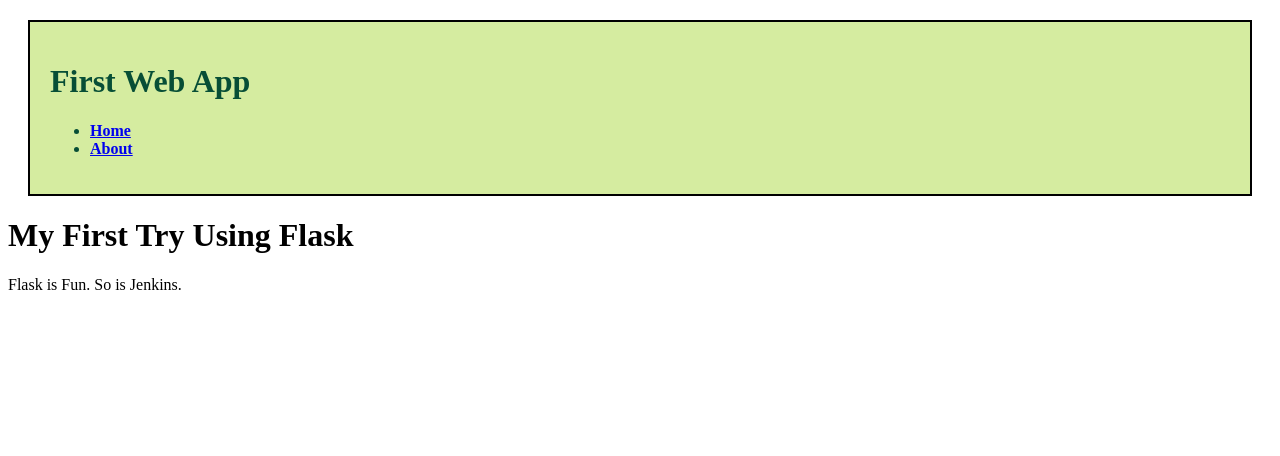
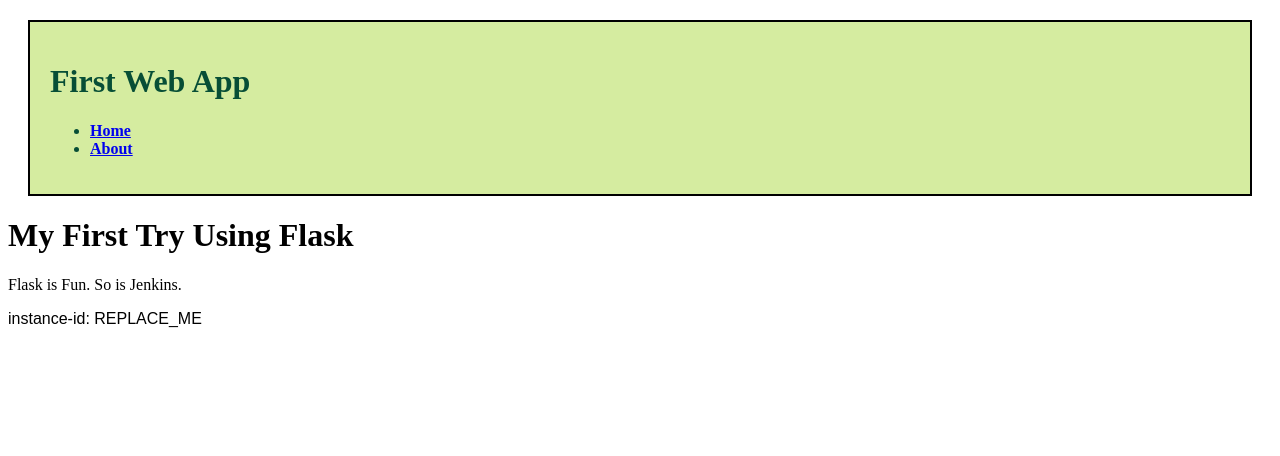
Before and after one commit to psumranchit/flask-demo-for-jenkins-lab, a Flask app: page / in a window 1280 px wide. Shown: the top 456 px of the page. Run offline with Flask 2, Linux system fonts and the light colour scheme.

Commit message:
add instance-id

```diff
--- a/static/css/template.css
+++ b/static/css/template.css
@@ -5,3 +5,6 @@
     margin: 20px;
     padding: 20px;
 }
+.meme {
+    font-family: fantasy;
+}
--- a/templates/home.html
+++ b/templates/home.html
@@ -10,6 +10,7 @@
 
     <h1> My First Try Using Flask </h1>
     <p> Flask is Fun. So is Jenkins. </p>
+    <p class="meme"> instance-id: REPLACE_ME </p>
 
     {% endblock %}
   </body>
```
Also changed, not shown: 1 other file.
